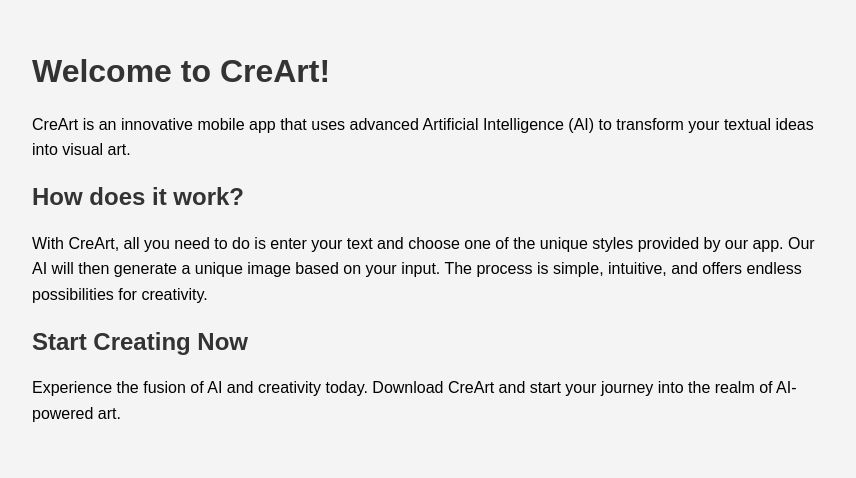
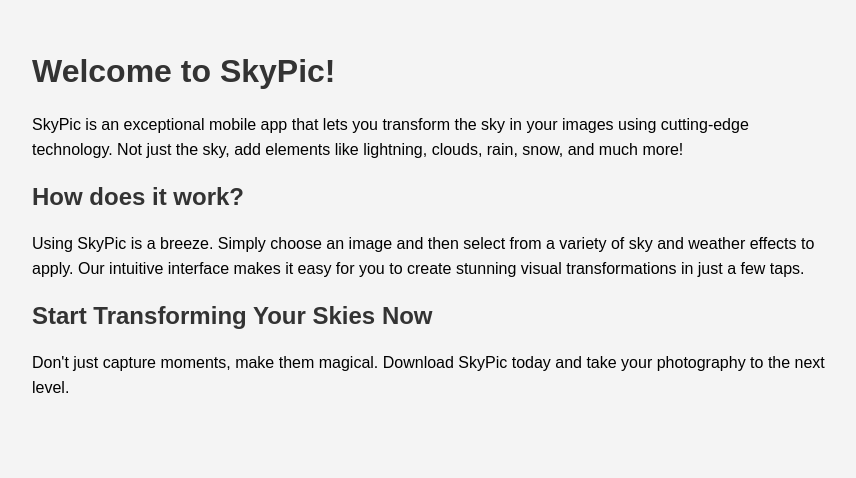
Before and after one commit to waitos/skypic, a plain HTML site: page index.html in a window 1280 px wide. Shown: the whole page, without its empty margins (208-1064 px from the left). Drawn offline with Linux system fonts and the light colour scheme.

Commit message:
Update index.html

```diff
--- a/index.html
+++ b/index.html
@@ -3,7 +3,7 @@
 <head>
     <meta charset="UTF-8">
     <meta name="viewport" content="width=device-width, initial-scale=1.0">
-    <title>CreArt</title>
+    <title>SkyPic</title>
     <style>
         body {
             font-family: Arial, sans-serif;
@@ -26,17 +26,17 @@
 </head>
 <body>
     <div class="container">
-        <h1>Welcome to CreArt!</h1>
+        <h1>Welcome to SkyPic!</h1>
         <p>
-            CreArt is an innovative mobile app that uses advanced Artificial Intelligence (AI) to transform your textual ideas into visual art.
+            SkyPic is an exceptional mobile app that lets you transform the sky in your images using cutting-edge technology. Not just the sky, add elements like lightning, clouds, rain, snow, and much more!
         </p>
         <h2>How does it work?</h2>
         <p>
-            With CreArt, all you need to do is enter your text and choose one of the unique styles provided by our app. Our AI will then generate a unique image based on your input. The process is simple, intuitive, and offers endless possibilities for creativity.
+            Using SkyPic is a breeze. Simply choose an image and then select from a variety of sky and weather effects to apply. Our intuitive interface makes it easy for you to create stunning visual transformations in just a few taps.
         </p>
-        <h2>Start Creating Now</h2>
+        <h2>Start Transforming Your Skies Now</h2>
         <p>
-            Experience the fusion of AI and creativity today. Download CreArt and start your journey into the realm of AI-powered art.
+            Don't just capture moments, make them magical. Download SkyPic today and take your photography to the next level.
         </p>
     </div>
 </body>
```
